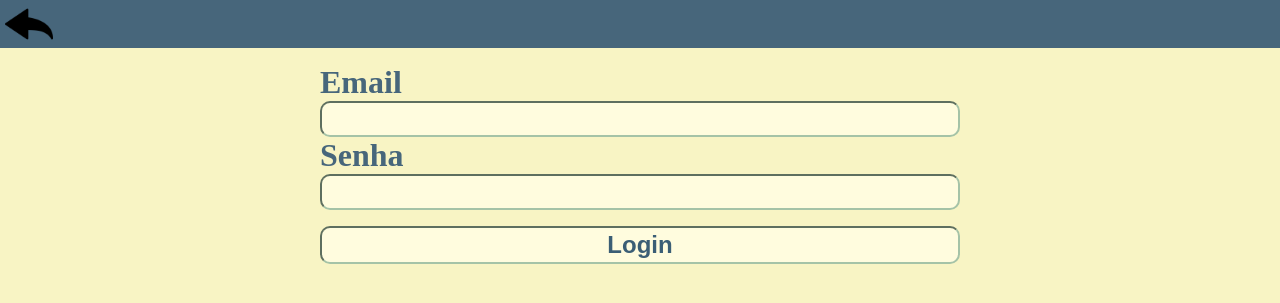
After one commit to Ga1lahad/Techweb-4B, a PHP site: page /Menus/login.php in a window 1280 px wide. The commit adds this page. Shown: the top 303 px of the page. Run offline with PHP 8.4, Linux system fonts and the light colour scheme.

Commit message:
Js abandonado, Tela de login feita e sql Select OK

```diff
--- /dev/null
+++ b/Menus/login.php
@@ -0,0 +1,46 @@
+<?php
+require('../utilidades/conexao.php');
+if (!empty($_POST)) {
+    $sql = "";
+    $login = $_POST['login'];
+    $pass = $_POST['pass'];
+    if ($login != null and $pass != null) {
+        $sql = "SELECT email,senha FROM usuarios WHERE 'email' = '$login' AND 'senha' = '$pass'";
+    }
+    try {
+        $result = $bd->query($sql, PDO::FETCH_ASSOC);
+        echo $result['email'];
+    } catch (PDOException $e) {
+        echo 'ERROR: ' . $e->getMessage();
+    };
+};
+?>
+<!DOCTYPE html>
+<html lang="pt-br">
+
+<head>
+    <meta charset="UTF-8">
+    <meta name="viewport" content="width=device-width, initial-scale=1.0">
+    <title>Login</title>
+    <link rel="stylesheet" href="../style.css">
+</head>
+
+<body>
+    <div style="height: 3rem;">
+        <nav><a href="../"><img class="re" src="../utilidades/imgs/re.png" alt="Seta de Retorno"></a></nav>
+    </div>
+    <div class="centralizado">
+        <div class="centralizado" style="margin-top: 1rem;">
+            <form id="form" class="formCadastro" method="post" autocomplete="on">
+                <label class="labelCadastro" for="nome">Email</label>
+                <input id="nome" name="login" class="inputCadastro" type="text">
+                <label class="labelCadastro" for="nome">Senha</label>
+                <input id="nome" name="pass" class="inputCadastro" type="password">
+                <input id="enviar" style="margin-top: 1rem;" class="inputEnviar" type="submit" value="Login">
+        </div>
+        </form>
+
+    </div>
+</body>
+
+</html>
--- a/index.php
+++ b/index.php
@@ -19,6 +19,7 @@
     <div class="menus">
         <a class="aindex" href="Menus/Cadastro.php">Cadastros</a>
         <a class="aindex" href="Menus/Listausuarios.php">Listar usuarios</a>
+        <a class="aindex" href="Menus/login.php">Login</a>
 
     </div>
 </body>
```
Also changed, not shown: Menus/Cadastro.php (+10 -3 lines), Menus/Listausuarios.php (+6 -3 lines), utilidades/javascripts/cadastro.js (+13 -10 lines).
